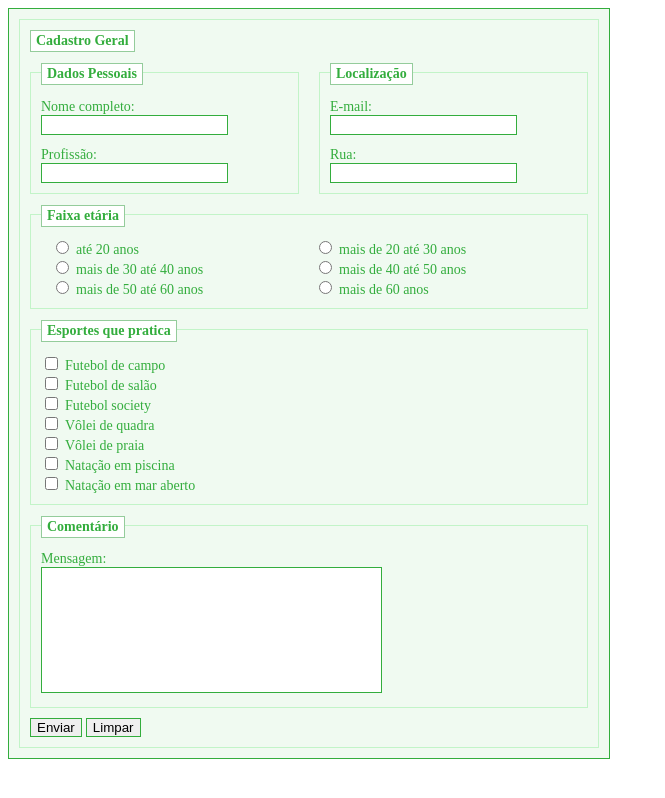
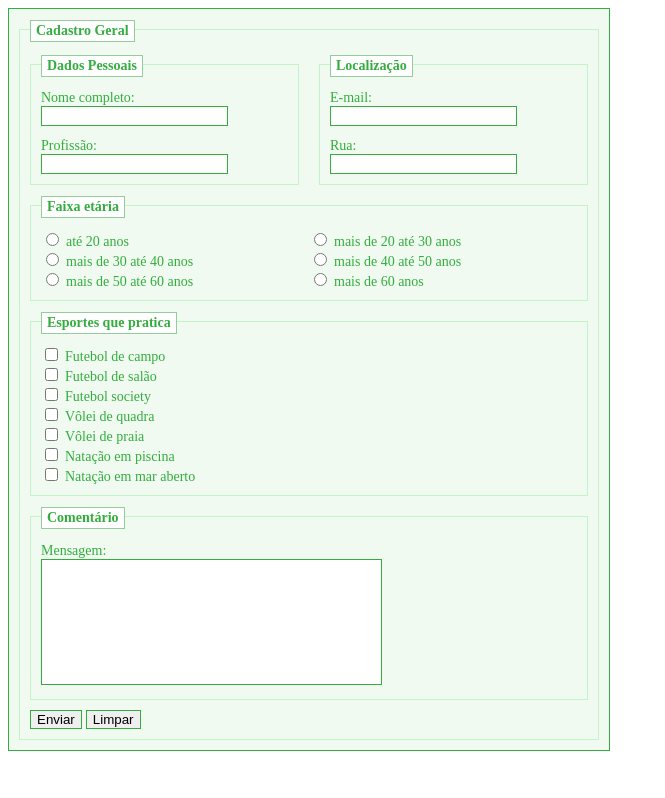
Before and after one commit to ruliancruz/web-development, a plain HTML site: page tables_and_forms/activity6/index.html in a window 1280 px wide. Shown: the whole page, without its empty margins (0-665 px from the left). Drawn offline with Linux system fonts and the light colour scheme.

Commit message:
fix stylization bugs

```diff
--- a/tables_and_forms/activity6/index.html
+++ b/tables_and_forms/activity6/index.html
@@ -8,8 +8,8 @@
 </head>
 <body>
   <form action="/submit" method="post" class="border-dark-green bg-light-green w-600">
-    <section class="border-green m-1">
-      <h1 class="m-1">Cadastro Geral</h1>
+    <section class="border-green m-1 mt-2">
+      <h1 class="mtn-1 ms-1">Cadastro Geral</h1>
       <section class="grid-container p-1">
         <section class="border-green p-1 me-1">
           <h2>Dados Pessoais</h2>
@@ -43,7 +43,7 @@
       <section class="border-green p-1 m-1">
         <h2>Faixa etária</h2>
 
-        <section class="grid-container ms-1">
+        <section class="grid-container">
           <section>
             <input type="radio" name="age-range" id="0-20" value="0-20">
             <label for="0-20">até 20 anos</label>
--- a/tables_and_forms/activity6/style.css
+++ b/tables_and_forms/activity6/style.css
@@ -56,6 +56,10 @@ textarea {
   margin: 10px;
 }
 
+.mtn-1 {
+  margin-top: -10px;
+}
+
 .mt-0 {
   margin-top: 0px;
 }
```
